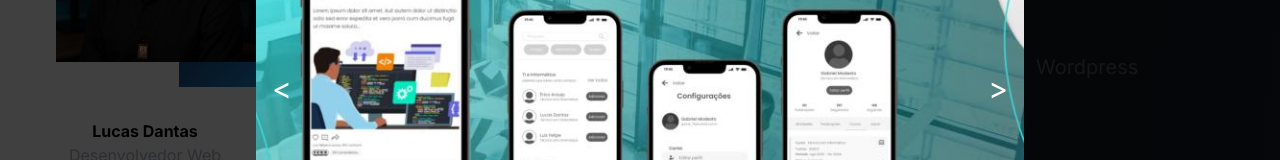
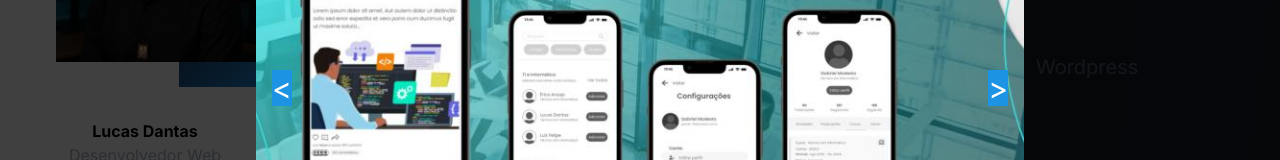
Before and after one commit to lucassdantas/portfolio, a Next.js app: page /projetos in a window 1280 px wide. Both pictures are taken after a click on the picture 701 px from the left and 543 px from the top of the page. Shown: the part 312-472 px from the top of the page. Built offline with nearby package versions, Linux system fonts and the light colour scheme; a web font is replaced by a local one.

Commit message:
add bg to arrows on lightbox

```diff
--- a/src/components/Lightbox/index.tsx
+++ b/src/components/Lightbox/index.tsx
@@ -57,13 +57,13 @@ export const Lightbox = ({
 
         {/* Navegação do Carrossel */}
         <div
-          className="absolute top-1/2 left-4 transform -translate-y-1/2 text-white text-3xl cursor-pointer"
+          className="absolute top-1/2 left-4 transform -translate-y-1/2 text-white text-3xl cursor-pointer bg-primary-blue"
           onClick={onPrev}
         >
           &#60;
         </div>
         <div
-          className="absolute top-1/2 right-4 transform -translate-y-1/2 text-white text-3xl cursor-pointer"
+          className="absolute top-1/2 right-4 transform -translate-y-1/2 text-white text-3xl cursor-pointer bg-primary-blue"
           onClick={onNext}
         >
           &#62;
```
